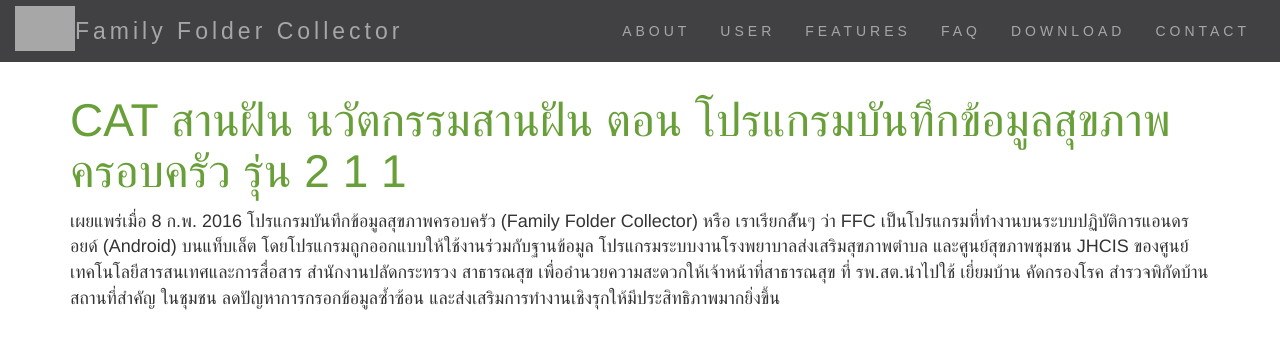
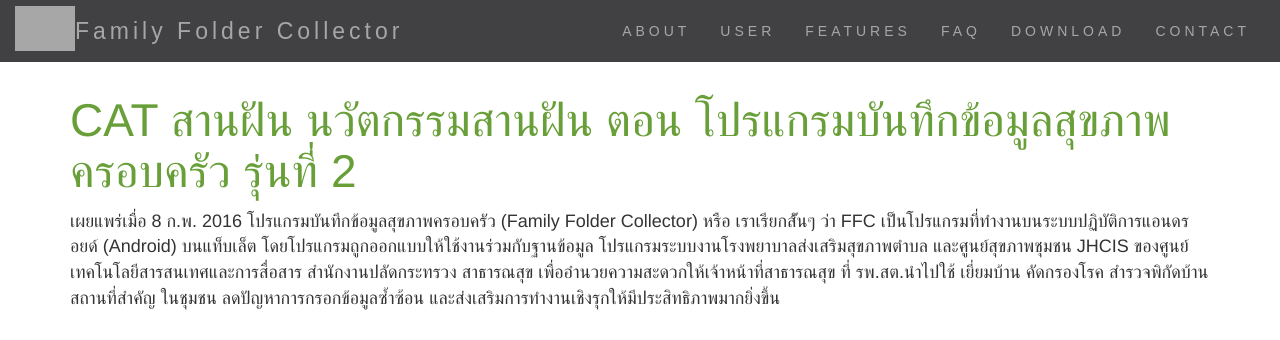
Before and after one commit to tawatchai18/tawatchai18.github.io, a Jekyll site: the page built from _posts/2016-02-08-new2.md, in a window 1280 px wide, cut to the strip 0-340 px from the top of the page. Built offline with Jekyll 4.4.1, drawn with Linux system fonts in a browser that asks for light colours; grey boxes are pictures that could not be loaded.

Commit message:
Update 2016-02-08-new2.md

```diff
--- a/_posts/2016-02-08-new2.md
+++ b/_posts/2016-02-08-new2.md
@@ -8,7 +8,7 @@
 categories: new
 ---
 
-# CAT สานฝัน นวัตกรรมสานฝัน ตอน โปรแกรมบันทึกข้อมูลสุขภาพครอบครัว รุ่น 2 1 1
+# CAT สานฝัน นวัตกรรมสานฝัน ตอน โปรแกรมบันทึกข้อมูลสุขภาพครอบครัว รุ่นที่ 2
 
 
 เผยแพร่เมื่อ 8 ก.พ. 2016
```
